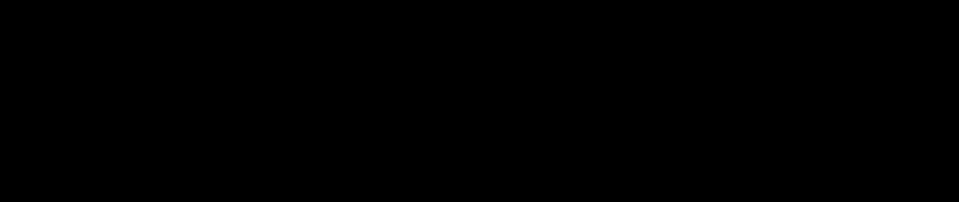
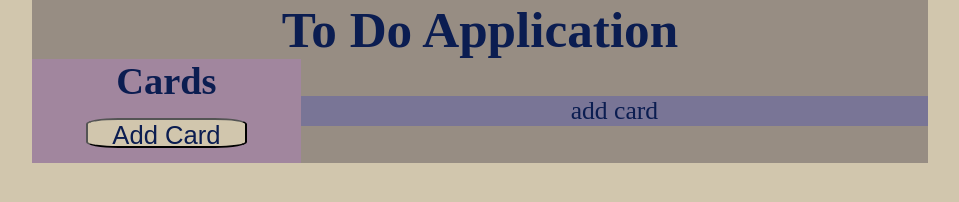
Before and after one commit to willhaight/toDoApp, a plain HTML site: page index.html in a window 1280 px wide. Shown: the whole page, without its empty margins (160-1119 px from the left). Drawn offline with Linux system fonts and the light colour scheme.

Commit message:
layout beginnings

```diff
--- a/index.html
+++ b/index.html
@@ -5,10 +5,21 @@
     <meta http-equiv=X-UA-Compatible content=IE=edge>
     <meta name=viewport content=width=device-width, initial-scale=1.0>
     <link href=css/styles.css rel=stylesheet>
-    <title>Document</title>
+    <title>To Do App</title>
 </head>
 <body>
-
+    <div class="contentHolder">
+        <h1>To Do Application</h1>
+        <div class="app">
+            <div class="rightCol">
+                <h2>Cards</h2>
+                <input type="button" id="addCard" value="Add Card">
+            </div>
+            <div class="leftCol">
+                <p>add card</p>
+            </div>
+        </div>
+    </div>
 
     <script src=js/app.js></script>
 </body>
--- a/scss/styles.scss
+++ b/scss/styles.scss
@@ -1,4 +1,87 @@
-body {
-    background-color:black;
-    color:white;
+//setup
+
+    $tan: #D1C6AD;
+    $dTan: #978d83;
+    $pink: #A1869E;
+    $lBlue: #797596;
+    $dBlue: #0B1D51;
+    $black: #242222;
+    body {
+        background-color:$tan;
+        padding:0;
+        margin:0;
+        }
+    @mixin flex{
+        display:flex;
+        flex-direction: column;
+        align-items: center;
     }
+
+//backgrounds and colors
+
+        .contentHolder {
+            background-color:$dTan;
+            color:$dBlue;
+            .rightCol{
+                background-color: $pink;
+                color:$dBlue;
+            }
+            .leftCol{
+                background-color: $lBlue;
+                color:$dBlue;
+            }
+        }
+
+//position
+        body{
+            @include flex;
+            h1, h2, h3, p {
+                padding:0;
+                margin:0;
+            }
+        }
+        .contentHolder {
+            @include flex;
+
+            .rightCol{
+                @include flex;
+            }
+            .leftCol{
+                @include flex;
+            }
+            .app {
+                @include flex;
+                flex-direction: row;
+            }
+        }
+
+//Sizing
+
+        .contentHolder{
+            width:70%;
+            .rightCol {
+                width:30%;
+            }
+            .leftCol {
+                width:70%;
+            }
+        }
+        body {
+            font-size:2vw;
+        }
+        .app {
+            width:100%;
+        }
+
+//button
+
+#addCard {
+    background-color: $tan;
+    color:$dBlue;
+    border-radius: 20%;
+    margin-top:15px;
+    margin-bottom:15px;
+    width:60%;
+    height:30px;
+    font-size: 2vw;
+}
```
Also changed, not shown: css/styles.css, 1 other file.
